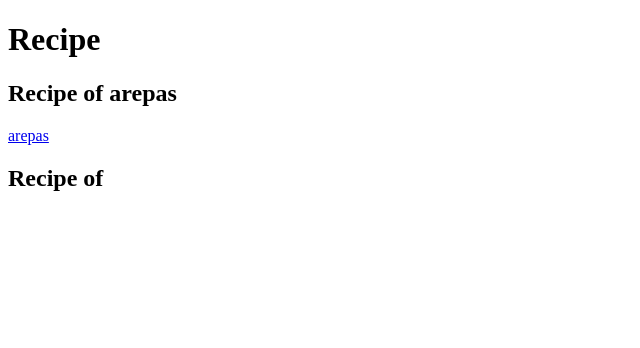
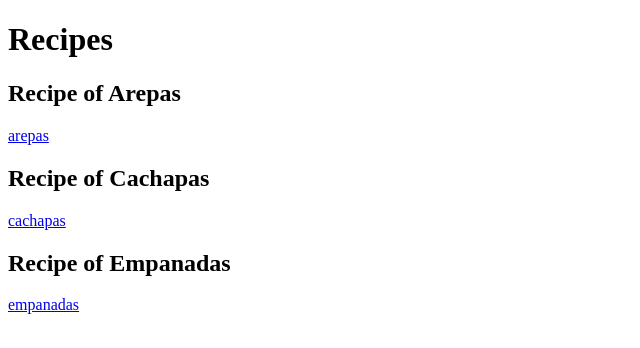
Before and after one commit to samuel01010/recetas, a plain HTML site: page index.html in a window 1280 px wide. Shown: the whole page, without its empty margins (0-640 px from the left). Drawn offline with Linux system fonts and the light colour scheme.

Commit message:
fix: change structure of project

```diff
--- a/index.html
+++ b/index.html
@@ -6,14 +6,22 @@
     <title>Recipes</title>
 </head>
 <body>
-    <h1>Recipe</h1>
+    <h1>Recipes</h1>
 
-    <h2>Recipe of arepas</h2>
+    <h2>Recipe of Arepas</h2>
 
     <a href="file:///C:/recetas/recetas/arepas.html"target="_blank" rel=
     "noopener noreferrer">arepas</a>
 
-    <h2>Recipe of</h2>
+    <h2>Recipe of Cachapas</h2>
+
+    <a href="file:///C:/recetas/recetas/recetas/recetas/cachapas.html"target="_blank" rel
+    ="noopener noreferrer">cachapas</a>
+
+    <h2>Recipe of Empanadas</h2>
+
+    <a href="file:///C:/recetas/recetas/recetas/recetas/empanadas.html"target="_blank" rel
+    ="noopener noreferrer">empanadas</a>
 
 
 </body>
```
Also changed, not shown: imagen/arepa.png (renamed from imagenes/arepa.png), recetas/imagen/arepa.png (deleted).
